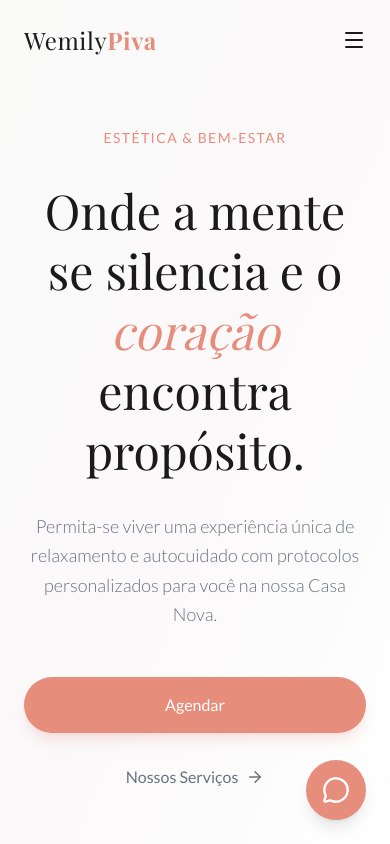
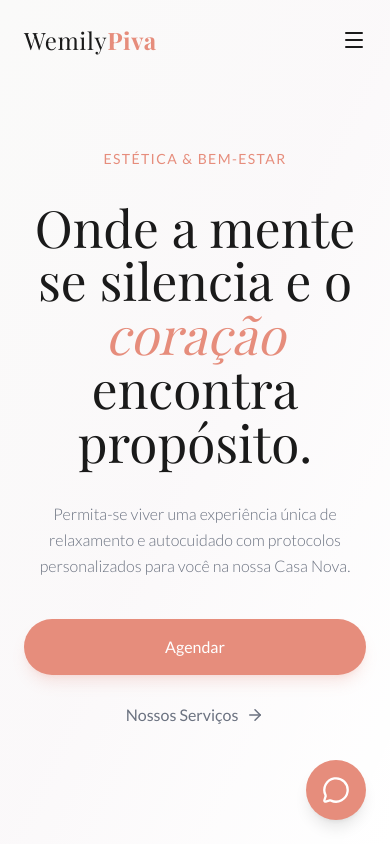
Before and after one commit to lnghost1/wemily, a React (Vite) app: page / in a window 390 px wide. Shown: the top 844 px of the page. Built offline with nearby package versions, Linux system fonts and the light colour scheme; a web font is replaced by a local one.

Commit message:
Improve hero mobile typography

```diff
--- a/components/About.tsx
+++ b/components/About.tsx
@@ -12,7 +12,7 @@ const About: React.FC = () => {
           <div className="w-full lg:w-1/2 relative">
             <div className="relative rounded-[2rem] overflow-hidden shadow-2xl aspect-[4/5] max-w-md mx-auto">
               <img
-                src="/images/about.jpg"
+                src="/images/service-1.jpg"
                 alt="Wemily Piva"
                 className="w-full h-full object-cover hover:scale-105 transition-transform duration-700"
               />
--- a/components/Hero.tsx
+++ b/components/Hero.tsx
@@ -15,19 +15,21 @@ const Hero: React.FC = () => {
             Estética & Bem-estar
           </p>
 
-          <h1 className="text-5xl md:text-7xl font-serif text-brand-dark leading-tight md:leading-[1.1]">
-            Onde a mente <br />
-            se silencia e o <br />
-            <span className="text-brand-peach italic">coração</span> <br />
-            encontra <br />
-            propósito.
+          <h1 className="font-serif text-brand-dark leading-[1.05] text-[3.2rem] sm:text-6xl md:text-7xl md:leading-[1.1]">
+            <span className="block">Onde a mente</span>
+            <span className="block">se silencia e o</span>
+            <span className="block text-brand-peach italic">coração</span>
+            <span className="block">
+              encontra <span className="hidden md:inline">propósito.</span>
+            </span>
+            <span className="block md:hidden">propósito.</span>
           </h1>
 
-          <p className="text-gray-500 text-lg md:text-xl max-w-lg leading-relaxed font-light">
+          <p className="text-gray-500 text-base sm:text-lg md:text-xl max-w-md md:max-w-lg leading-relaxed font-light mx-auto md:mx-0">
             Permita-se viver uma experiência única de relaxamento e autocuidado com protocolos personalizados para você na nossa Casa Nova.
           </p>
 
-          <div className="flex flex-col sm:flex-row items-center space-y-4 sm:space-y-0 sm:space-x-4 pt-4">
+          <div className="flex flex-col sm:flex-row items-center space-y-3 sm:space-y-0 sm:space-x-4 pt-2 sm:pt-4">
             <button className="w-full sm:w-auto bg-brand-peach text-white px-8 py-4 rounded-full font-medium hover:bg-rose-400 transition-colors shadow-lg shadow-brand-peach/20">
               Agendar
             </button>
```
